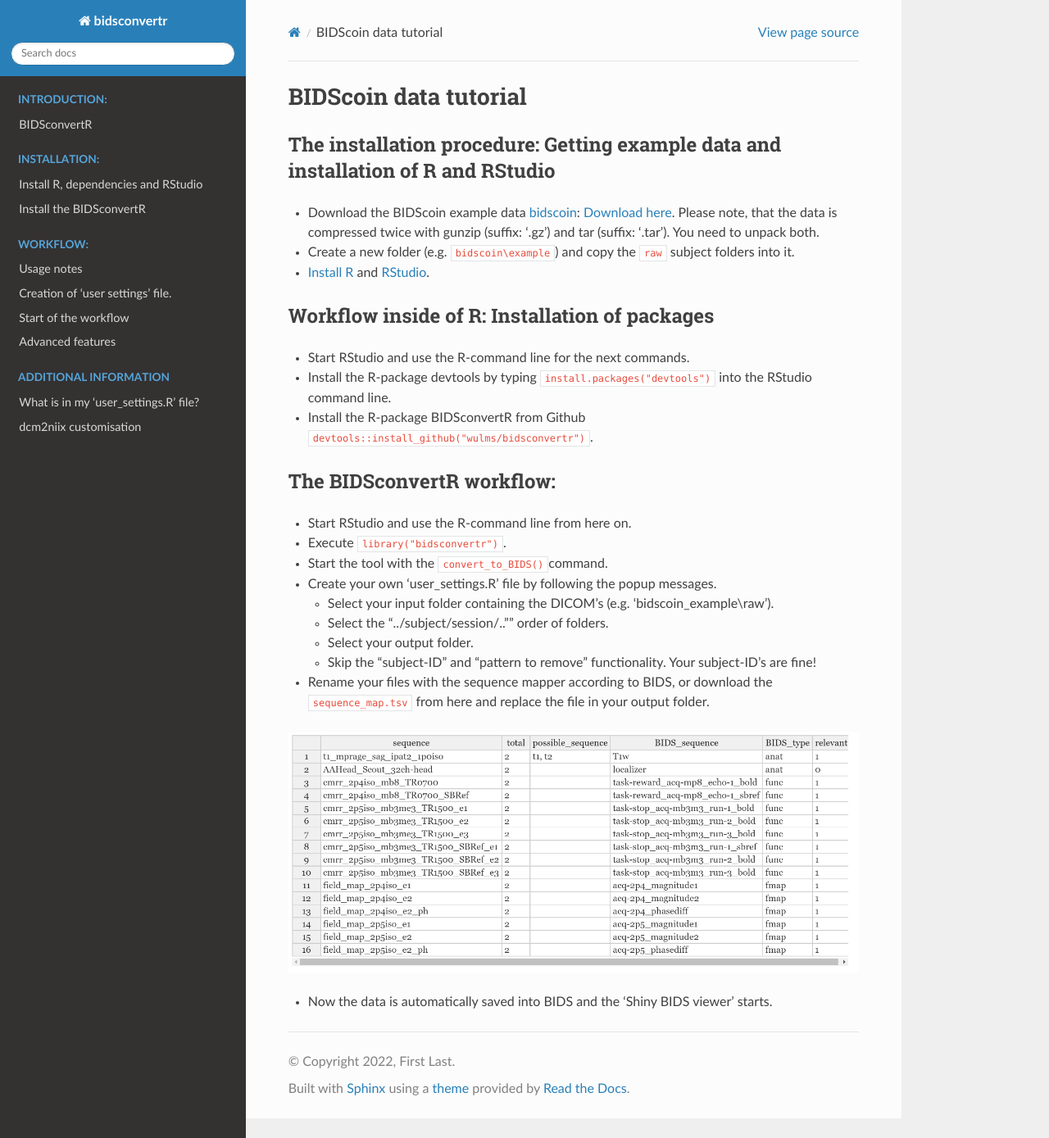
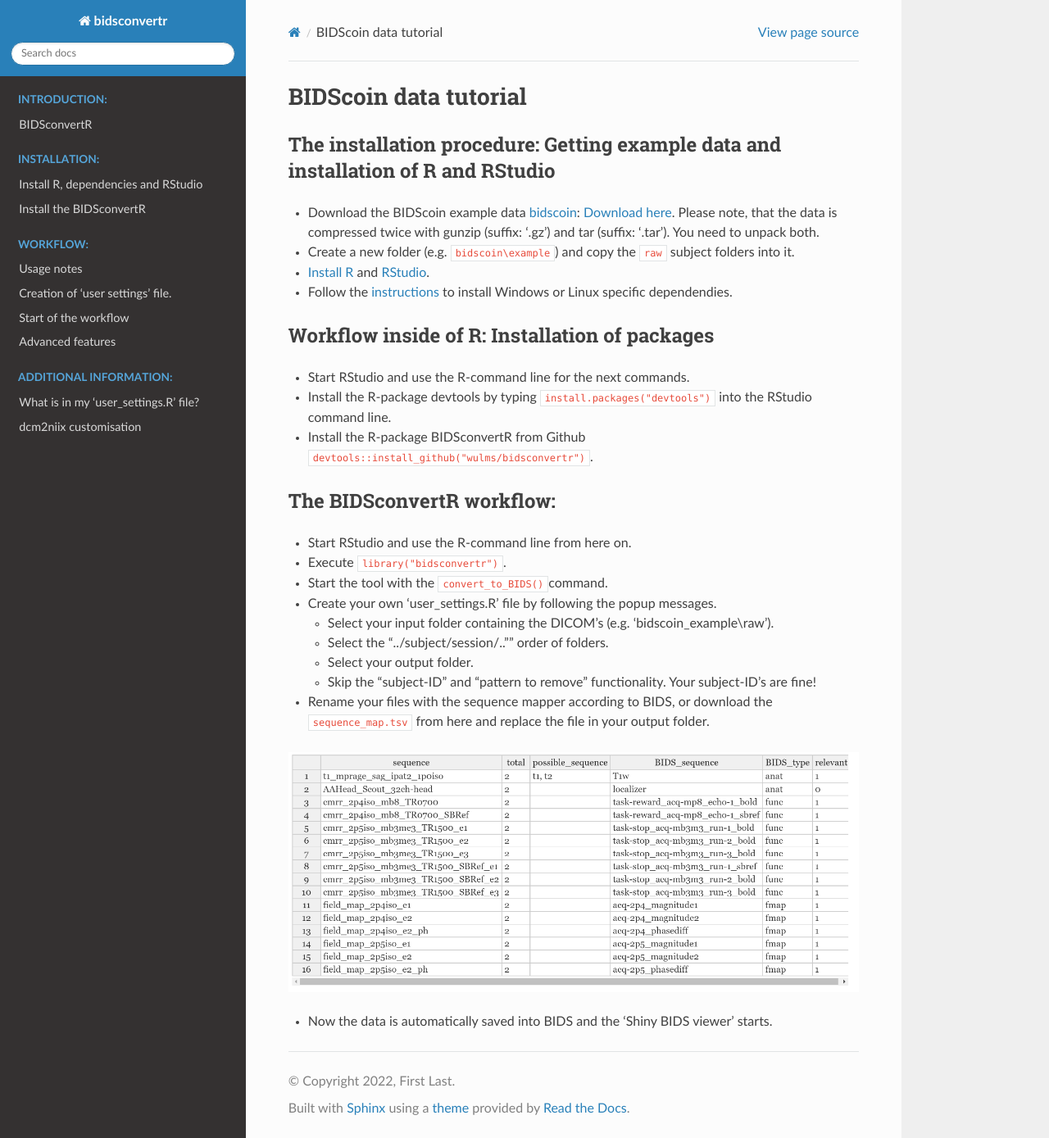
Before and after one commit to wulms/bidsconvertr_rtd, a Sphinx documentation site: the page built from docs/source/md_files/tutorial.md, in a window 1280 px wide and 1389 px high. Shown: the whole window at 82% size. Built offline with Sphinx 7.4.7 and the Read the Docs theme 2.0.0, drawn with Linux system fonts in a browser that asks for light colours.

Commit message:
add tutorial

```diff
--- a/docs/source/md_files/tutorial.md
+++ b/docs/source/md_files/tutorial.md
@@ -5,6 +5,7 @@
 - Download the BIDScoin example data [bidscoin](https://github.com/Donders-Institute/bidscoin): [Download here](https://surfdrive.surf.nl/files/index.php/s/HTxdUbykBZm2cYM/download). Please note, that the data is compressed twice with gunzip (suffix: '.gz') and tar (suffix: '.tar'). You need to unpack both.
 - Create a new folder (e.g. `bidscoin\example`) and copy the `raw` subject folders into it.
 - [Install R](https://cran.r-project.org/mirrors.html) and [RStudio](https://www.rstudio.com/products/rstudio/download/}{https://www.rstudio.com/products/rstudio/download/).
+- Follow the [instructions](installation.md) to install Windows or Linux specific dependendies.
 
 ### Workflow inside of R: Installation of packages
 
```
Also changed, not shown: docs/source/index.rst (+7 -1 lines).
